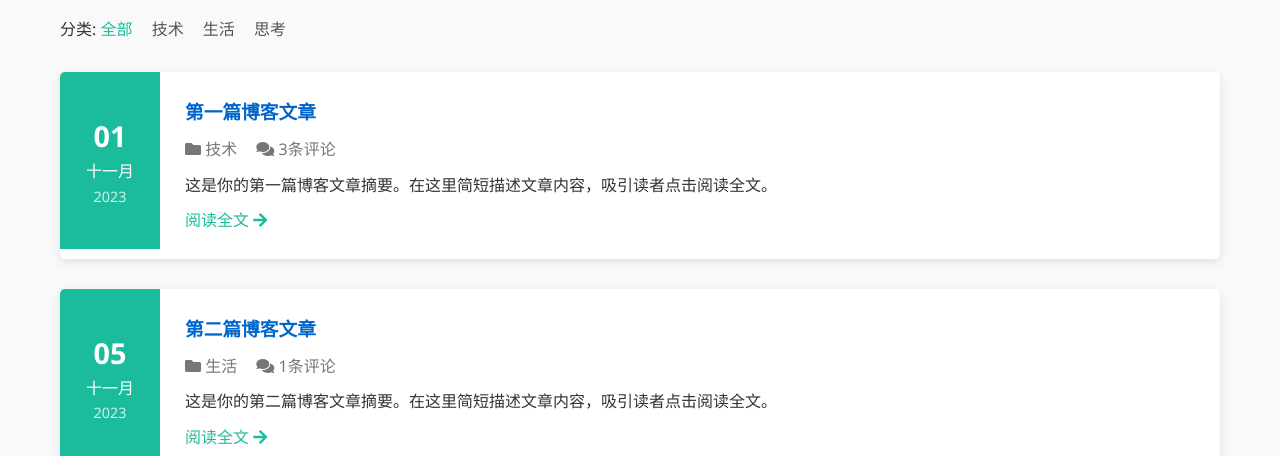
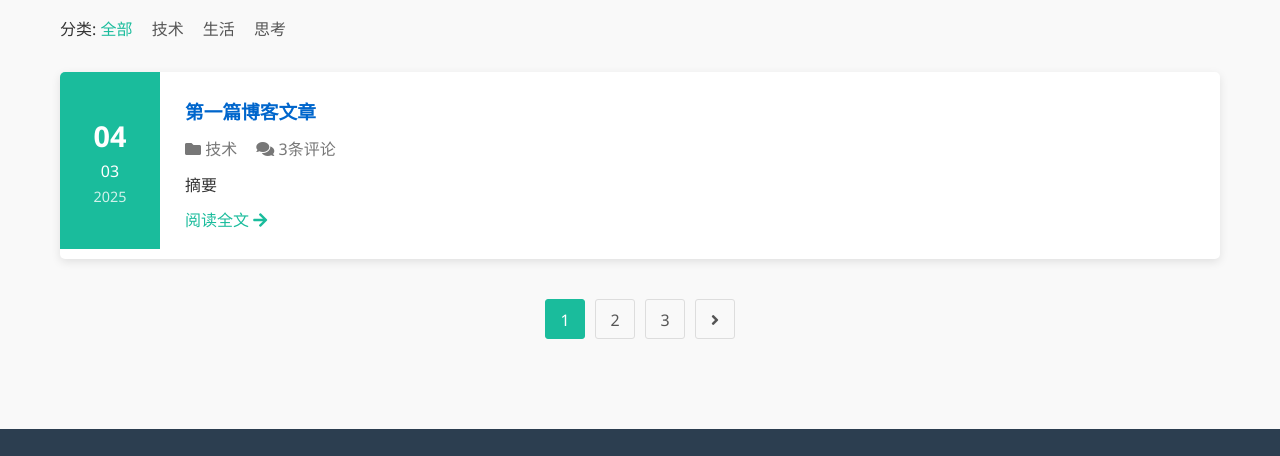
Before and after one commit to BloomFallr/BloomFallr.github.io, a plain HTML site: page blog.html in a window 1280 px wide. Shown: the part 378-834 px from the top of the page. Drawn offline with Linux system fonts and the light colour scheme.

Commit message:
update blog, contact, and index pages

```diff
--- a/blog.html
+++ b/blog.html
@@ -44,9 +44,9 @@
                     <!-- 在这里添加你的博客文章列表 -->
                     <article class="post-item">
                         <div class="post-date">
-                            <span class="day">01</span>
-                            <span class="month">十一月</span>
-                            <span class="year">2023</span>
+                            <span class="day">04</span>
+                            <span class="month">03</span>
+                            <span class="year">2025</span>
                         </div>
                         <div class="post-content">
                             <h3><a href="posts/first-post.html">第一篇博客文章</a></h3>
@@ -54,25 +54,8 @@
                                 <span class="category"><i class="fas fa-folder"></i> 技术</span>
                                 <span class="comments"><i class="fas fa-comments"></i> 3条评论</span>
                             </div>
-                            <p>这是你的第一篇博客文章摘要。在这里简短描述文章内容，吸引读者点击阅读全文。</p>
+                            <p>摘要</p>
                             <a href="posts/first-post.html" class="read-more">阅读全文 <i class="fas fa-arrow-right"></i></a>
-                        </div>
-                    </article>
-
-                    <article class="post-item">
-                        <div class="post-date">
-                            <span class="day">05</span>
-                            <span class="month">十一月</span>
-                            <span class="year">2023</span>
-                        </div>
-                        <div class="post-content">
-                            <h3><a href="#">第二篇博客文章</a></h3>
-                            <div class="post-meta">
-                                <span class="category"><i class="fas fa-folder"></i> 生活</span>
-                                <span class="comments"><i class="fas fa-comments"></i> 1条评论</span>
-                            </div>
-                            <p>这是你的第二篇博客文章摘要。在这里简短描述文章内容，吸引读者点击阅读全文。</p>
-                            <a href="#" class="read-more">阅读全文 <i class="fas fa-arrow-right"></i></a>
                         </div>
                     </article>
 
@@ -98,7 +81,7 @@
                     <a href="#"><i class="fab fa-linkedin"></i></a>
                     <a href="#"><i class="fab fa-instagram"></i></a>
                 </div>
-                <p>&copy; 2023 我的个人博客. 保留所有权利。</p>
+                <p>&copy; 2025 我的个人博客. 保留所有权利。</p>
             </div>
         </div>
     </footer>
```
Also changed, not shown: contact.html (+2 -7 lines), index.html (+4 -14 lines).
